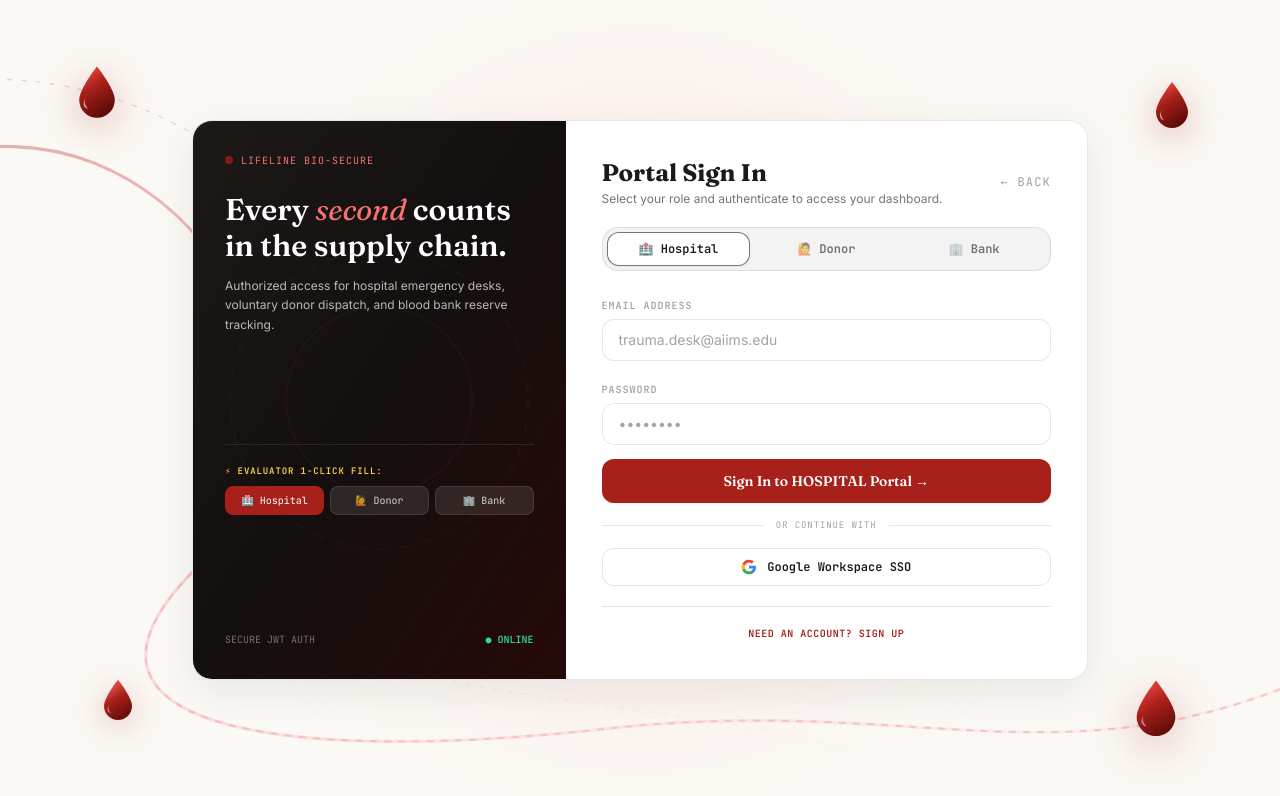
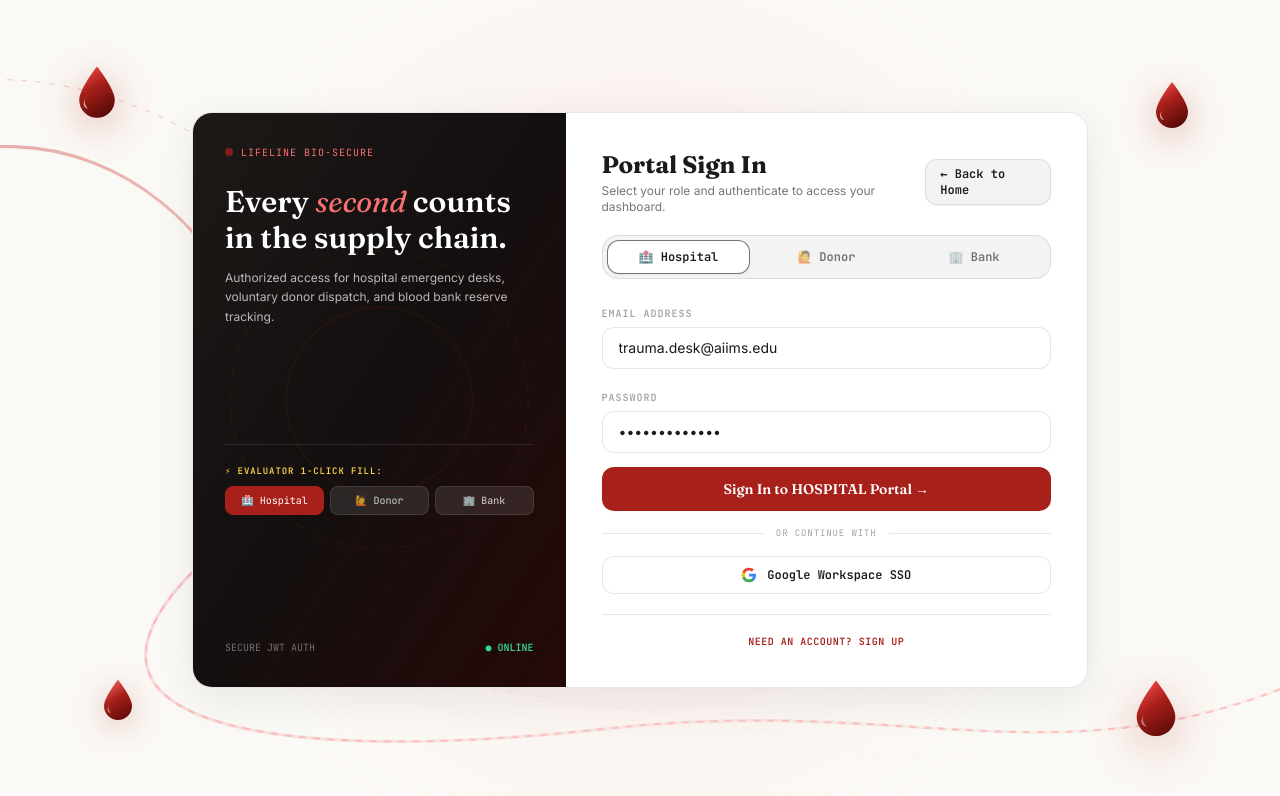
Before and after one commit to sharmaaditi4482-source/LifeLine-, a Next.js app in the folder lifeline/: page /login in a window 1280 px wide. Shown: the top 796 px of the page. Built offline with nearby package versions, Linux system fonts and the light colour scheme; no server answers.

Commit message:
fix: LoginPage pre-selects correct role from query parameters, updates back button styling, and adds Blood Bank link to landing page navbar

```diff
--- a/lifeline/app/bank/page.tsx
+++ b/lifeline/app/bank/page.tsx
@@ -15,7 +15,7 @@ export default function BankPage() {
     async function checkAuth() {
       const { data: { session } } = await supabase.auth.getSession();
       if (!session) {
-        router.push("/login");
+        router.push("/login?role=bank");
       } else {
         setAuthChecking(false);
       }
--- a/lifeline/app/donor/page.tsx
+++ b/lifeline/app/donor/page.tsx
@@ -19,7 +19,7 @@ export default function DonorPage() {
     async function checkAuth() {
       const { data: { session } } = await supabase.auth.getSession();
       if (!session) {
-        router.push("/login");
+        router.push("/login?role=donor");
       } else {
         setAuthChecking(false);
       }
--- a/lifeline/app/hospital/page.tsx
+++ b/lifeline/app/hospital/page.tsx
@@ -96,7 +96,7 @@ export default function HospitalDashboard() {
     async function checkAuth() {
       const { data: { session } } = await supabase.auth.getSession();
       if (!session) {
-        router.push("/login");
+        router.push("/login?role=hospital");
       } else {
         setAuthChecking(false);
       }
--- a/lifeline/app/login/page.tsx
+++ b/lifeline/app/login/page.tsx
@@ -1,6 +1,6 @@
 "use client";
 
-import { useState } from "react";
+import { useState, useEffect } from "react";
 import { useRouter } from "next/navigation";
 import Link from "next/link";
 import { supabase } from "@/lib/supabaseClient";
@@ -10,12 +10,33 @@ type UserRole = "hospital" | "donor" | "bank";
 export default function LoginPage() {
   const router = useRouter();
   const [role, setRole] = useState<UserRole>("hospital");
-  const [email, setEmail] = useState("");
-  const [password, setPassword] = useState("");
+  const [email, setEmail] = useState("trauma.desk@aiims.edu");
+  const [password, setPassword] = useState("emergency2026");
   const [isSignUp, setIsSignUp] = useState(false);
   const [loading, setLoading] = useState(false);
   const [message, setMessage] = useState("");
   const [errorText, setErrorText] = useState("");
+
+  // Check URL query param ?role=donor | bank | hospital on mount
+  useEffect(() => {
+    if (typeof window !== "undefined") {
+      const params = new URLSearchParams(window.location.search);
+      const queryRole = params.get("role") as UserRole;
+      if (queryRole && ["hospital", "donor", "bank"].includes(queryRole)) {
+        setRole(queryRole);
+        if (queryRole === "donor") {
+          setEmail("rahul.verma@lifeline.org");
+          setPassword("donorhero2026");
+        } else if (queryRole === "bank") {
+          setEmail("inventory@redcross.org");
+          setPassword("bloodbank2026");
+        } else {
+          setEmail("trauma.desk@aiims.edu");
+          setPassword("emergency2026");
+        }
+      }
+    }
+  }, []);
 
   const handleAuth = async (e: React.FormEvent) => {
     e.preventDefault();
@@ -353,9 +374,9 @@ export default function LoginPage() {
 
               <Link
                 href="/"
-                className="font-mono text-xs uppercase tracking-widest text-ink-40 hover:text-ink transition-colors"
+                className="inline-flex items-center gap-1.5 px-3.5 py-1.5 rounded-xl bg-ink-5 hover:bg-ink-10 text-ink font-mono text-xs font-bold transition-all border border-ink-10 shadow-sm hover:border-ink/40"
               >
-                ← Back
+                ← Back to Home
               </Link>
             </div>
 
--- a/lifeline/app/page.tsx
+++ b/lifeline/app/page.tsx
@@ -227,6 +227,9 @@ export default function Home() {
             </Link>
             <Link href="/donor" className="hover:text-blood transition-colors">
               {t("nav_for_donors")}
+            </Link>
+            <Link href="/bank" className="hover:text-blood transition-colors">
+              🏦 Blood Banks
             </Link>
             <a href="#system-modules" onClick={(e) => handleSmoothScroll(e, "system-modules")} className="hover:text-blood transition-colors">
               {t("nav_about_us")}
```
